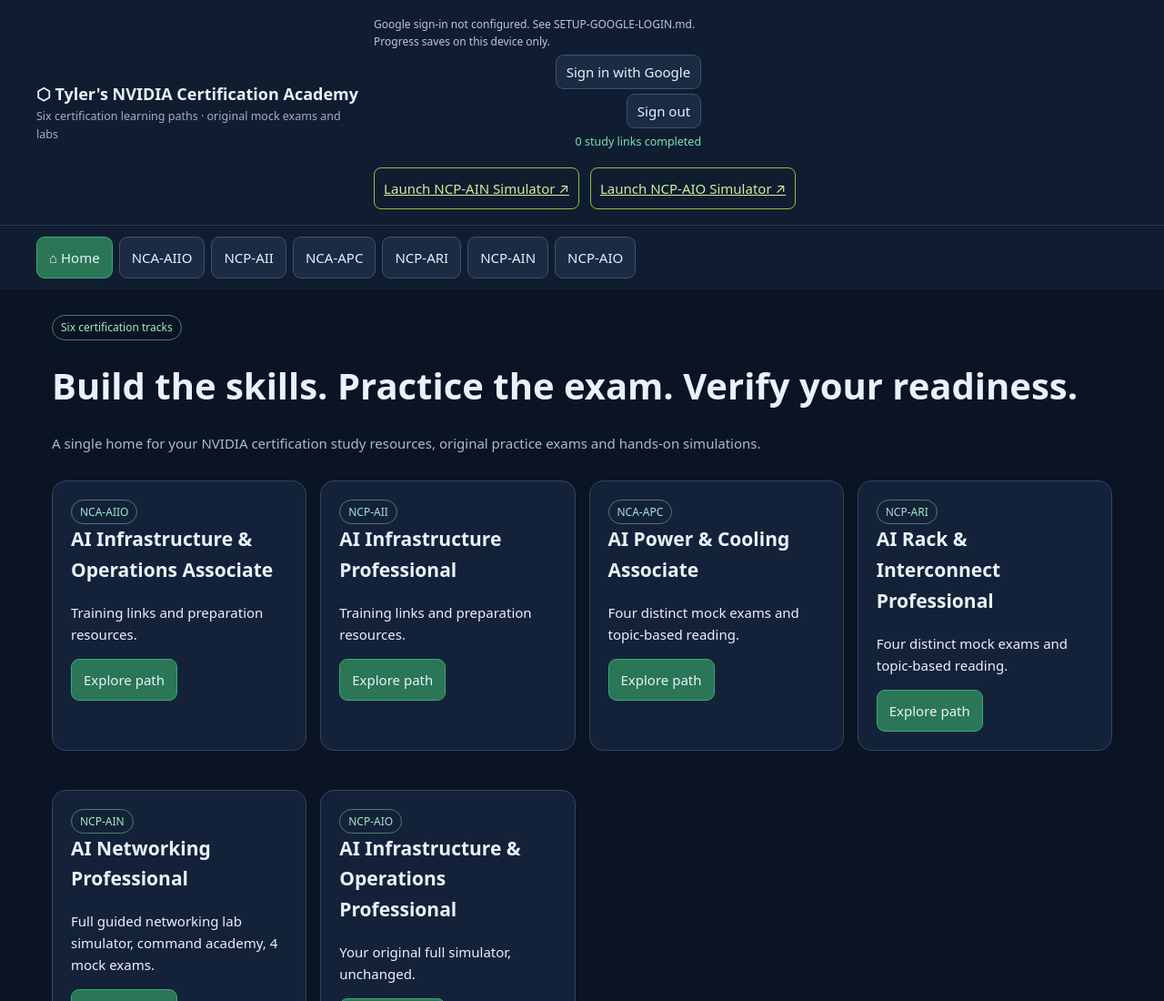
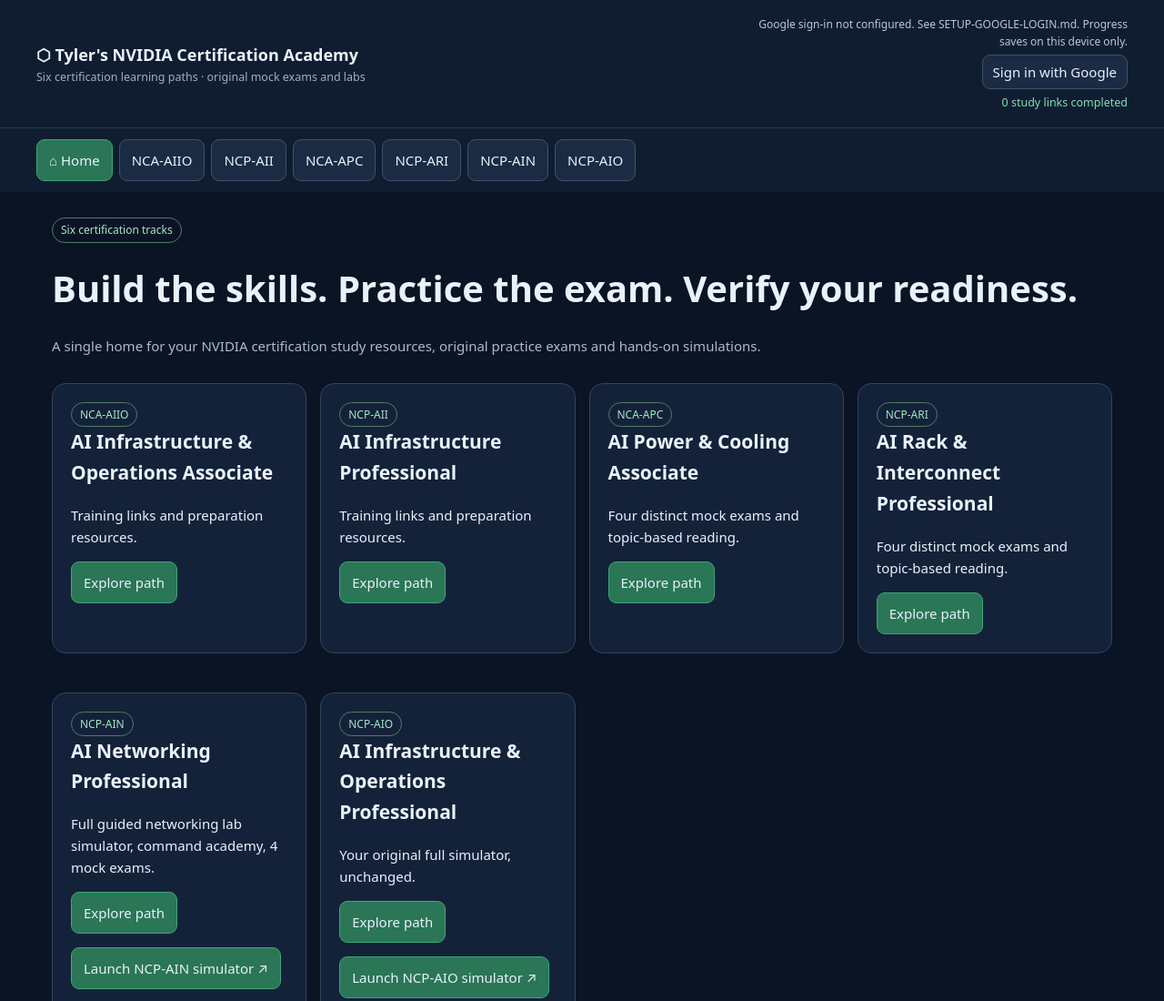
Before and after one commit to TylerJHines/NVIDIA-AI-Certification-RoadMap, a plain HTML site: page index.html in a window 1280 px wide. Shown: the top 1100 px of the page at 91% size. Drawn offline with Linux system fonts and the light colour scheme.

Commit message:
Add files via upload

```diff
--- a/academy.css
+++ b/academy.css
@@ -2,3 +2,11 @@
 .sim-launch{display:flex;flex-wrap:wrap;gap:12px}.sim-launch a{padding:10px;border:1px solid #8bc34a;border-radius:8px;color:#c9f29c}
 
 .academy-header-actions{display:flex;align-items:center;gap:18px;flex-wrap:wrap}.academy-auth{display:flex;flex-direction:column;gap:5px;align-items:flex-end;max-width:360px}.academy-auth #cloud-status{font-size:12px;color:#b4c9dc}.academy-auth small{color:#80e0b6}.academy-auth button{padding:6px 11px}.resource-item{display:flex;align-items:center;gap:14px;flex-wrap:wrap}.course-check{display:flex;align-items:center;gap:5px;color:#a6e8c7;font-size:12px;white-space:nowrap}.course-check input{width:17px;height:17px;min-width:17px;flex:none;accent-color:#4acb9a}@media(max-width:650px){.academy-auth{align-items:flex-start}.academy-header-actions{width:100%}}
+
+/* V5: keep account controls at the far right, no redundant simulator shortcuts */
+header > div:first-child{flex:1 1 auto;min-width:0}
+.academy-header-actions{margin-left:auto;flex:0 0 auto;justify-content:flex-end;flex-wrap:nowrap}
+.academy-auth{align-items:flex-end;text-align:right;max-width:420px}
+.academy-auth #cloud-status{max-width:420px;overflow-wrap:anywhere}
+[hidden],button[hidden]{display:none!important}
+@media(max-width:650px){header{flex-direction:row;align-items:flex-start;flex-wrap:wrap}header > div:first-child{flex:1 1 100%}.academy-header-actions{margin-left:auto;width:auto;justify-content:flex-end}.academy-auth{align-items:flex-end;text-align:right}}
--- a/index.html
+++ b/index.html
@@ -1 +1 @@
-<!doctype html><html lang="en"><head><meta charset="utf-8"><meta name="viewport" content="width=device-width,initial-scale=1"><meta name="theme-color" content="#0b1424"><title>Tyler's NVIDIA Certification Academy</title><link rel="manifest" href="manifest.webmanifest"><link rel="stylesheet" href="academy.css"></head><body><header><div><strong>⬡ Tyler's NVIDIA Certification Academy</strong><small>Six certification learning paths · original mock exams and labs</small></div><div class="academy-header-actions"><div class="academy-auth"><span id="cloud-status" aria-live="polite">Checking Google sign-in…</span><button id="cloud-login" type="button" disabled>Sign in with Google</button><button id="cloud-logout" type="button" hidden>Sign out</button><small id="academy-progress">0 study links completed</small></div><div class="sim-launch"><a href="ain/index.html">Launch NCP-AIN Simulator ↗</a> <a href="aio/index.html">Launch NCP-AIO Simulator ↗</a></div></div></header><nav id="tabs"></nav><main id="main"></main><footer>Independent training project · not affiliated with NVIDIA. Original practice content, not actual exam questions. Simulated commands never touch real equipment.</footer><script src="data.js"></script><script src="academy.js"></script><script type="module" src="academy-cloud.js"></script></body></html>
+<!doctype html><html lang="en"><head><meta charset="utf-8"><meta name="viewport" content="width=device-width,initial-scale=1"><meta name="theme-color" content="#0b1424"><title>Tyler's NVIDIA Certification Academy</title><link rel="manifest" href="manifest.webmanifest"><link rel="stylesheet" href="academy.css"></head><body><header><div><strong>⬡ Tyler's NVIDIA Certification Academy</strong><small>Six certification learning paths · original mock exams and labs</small></div><div class="academy-header-actions"><div class="academy-auth"><span id="cloud-status" aria-live="polite">Checking Google sign-in…</span><button id="cloud-login" type="button" disabled>Sign in with Google</button><button id="cloud-logout" type="button" hidden>Sign out</button><small id="academy-progress">0 study links completed</small></div></div></header><nav id="tabs"></nav><main id="main"></main><footer>Independent training project · not affiliated with NVIDIA. Original practice content, not actual exam questions. Simulated commands never touch real equipment.</footer><script src="data.js"></script><script src="academy.js"></script><script type="module" src="academy-cloud.js"></script></body></html>
```
